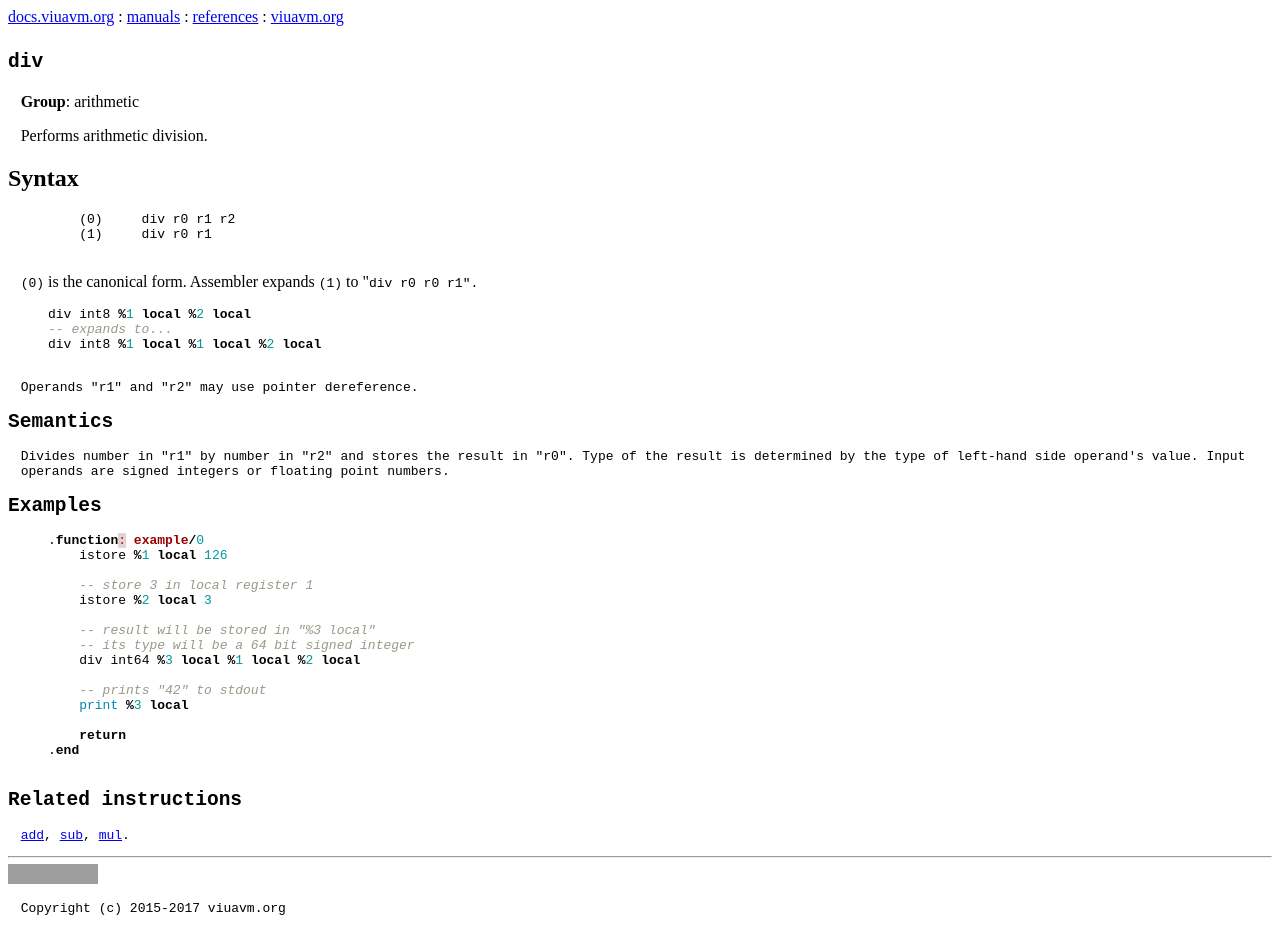
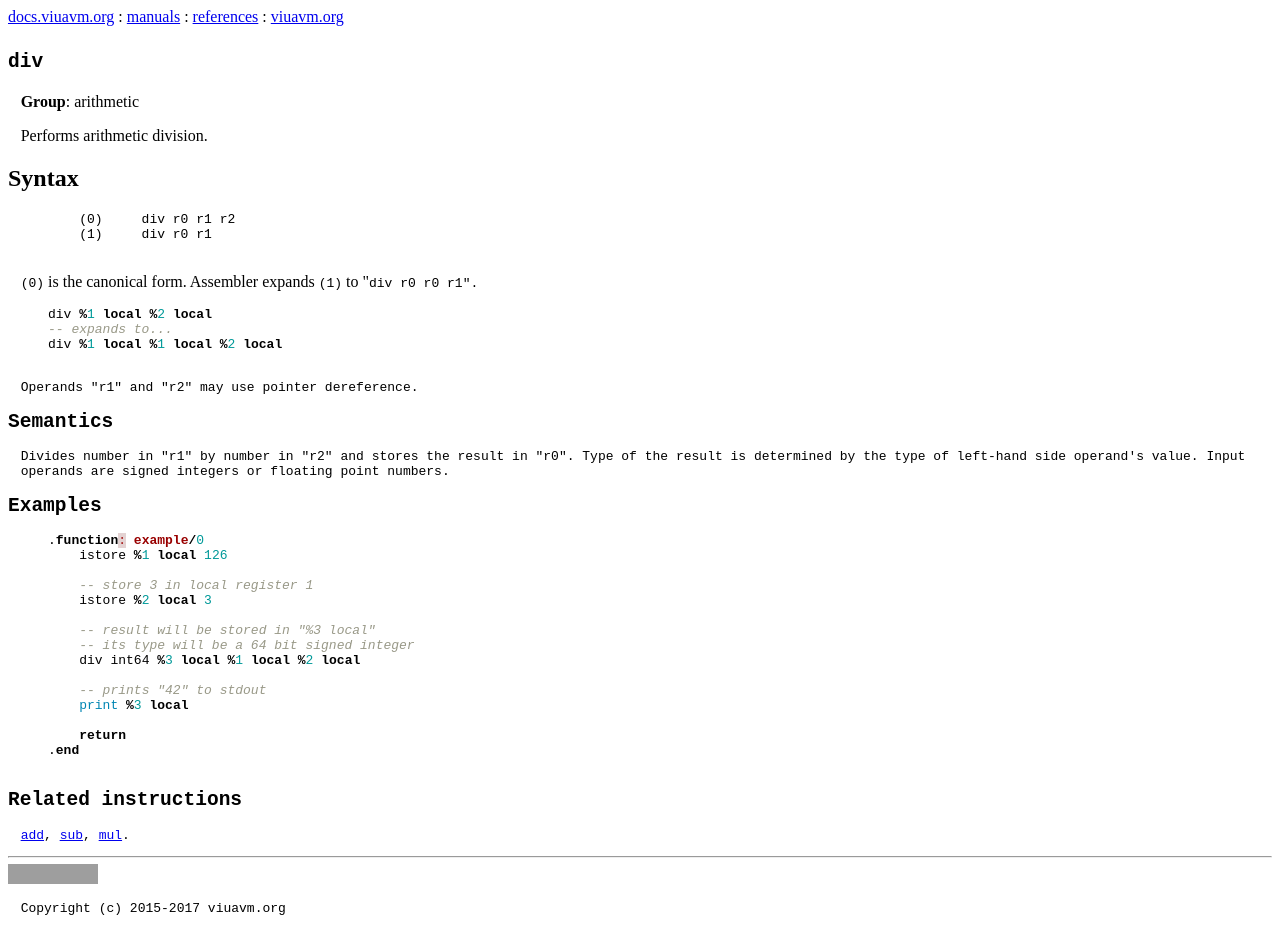
Before and after one commit to marekjm/docs.viuavm.org, a Jekyll site: the page built from _isa/div.html, in a window 1280 px wide. Built offline with Jekyll 4.4.1, drawn with Linux system fonts in a browser that asks for light colours; grey boxes are pictures that could not be loaded.

Commit message:
Remove numeric-type-specifiers

```diff
--- a/_isa/add.html
+++ b/_isa/add.html
@@ -26,9 +26,9 @@ related_instructions:
     </p>
 
     {% highlight lua %}
-add int8 %1 local %2 local
+add %1 local %2 local
 -- expands to...
-add int8 %1 local %1 local %2 local
+add %1 local %1 local %2 local
     {% endhighlight %}
 </section>
 
--- a/_isa/div.html
+++ b/_isa/div.html
@@ -25,9 +25,9 @@ related_instructions:
     </p>
 
     {% highlight lua %}
-div int8 %1 local %2 local
+div %1 local %2 local
 -- expands to...
-div int8 %1 local %1 local %2 local
+div %1 local %1 local %2 local
     {% endhighlight %}
 
     <p> Operands "r1" and "r2" may use pointer dereference. </p>
```
